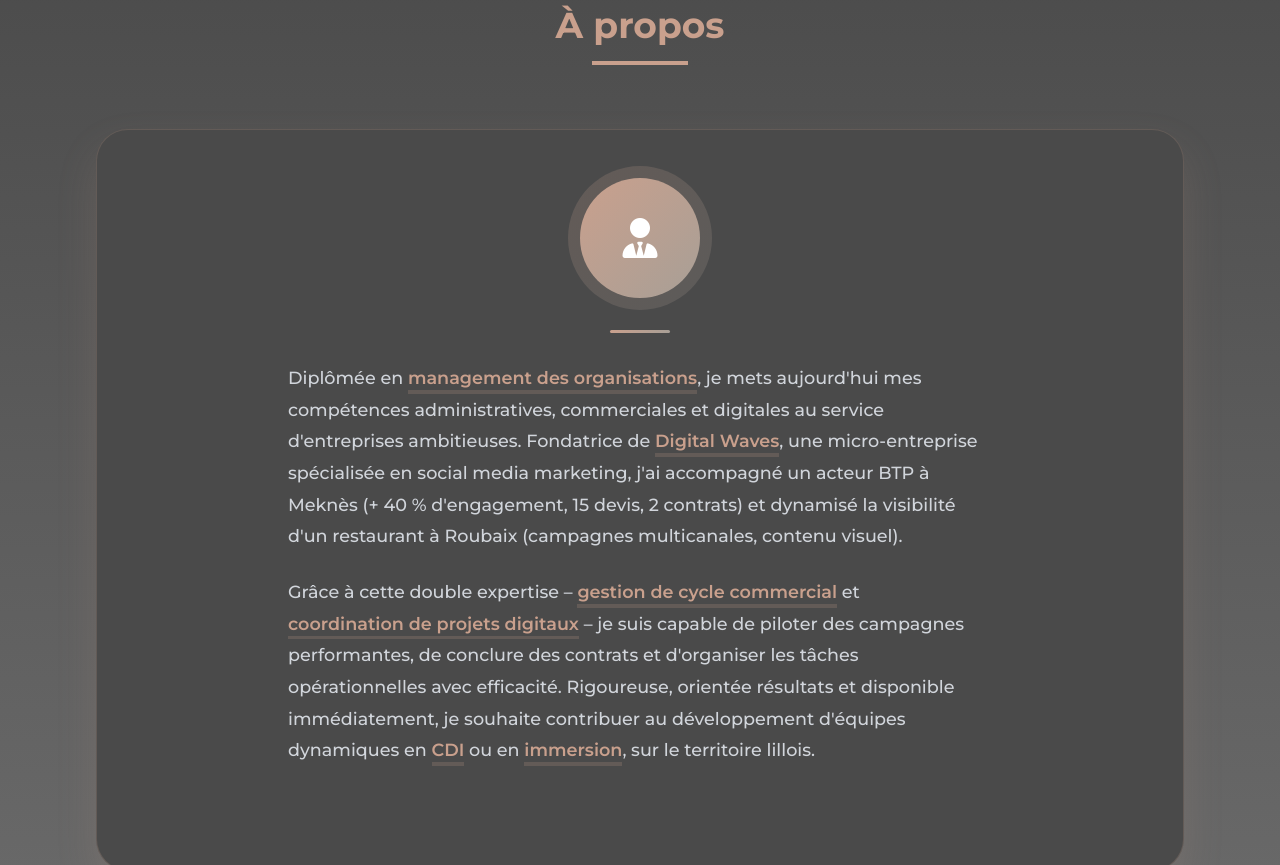
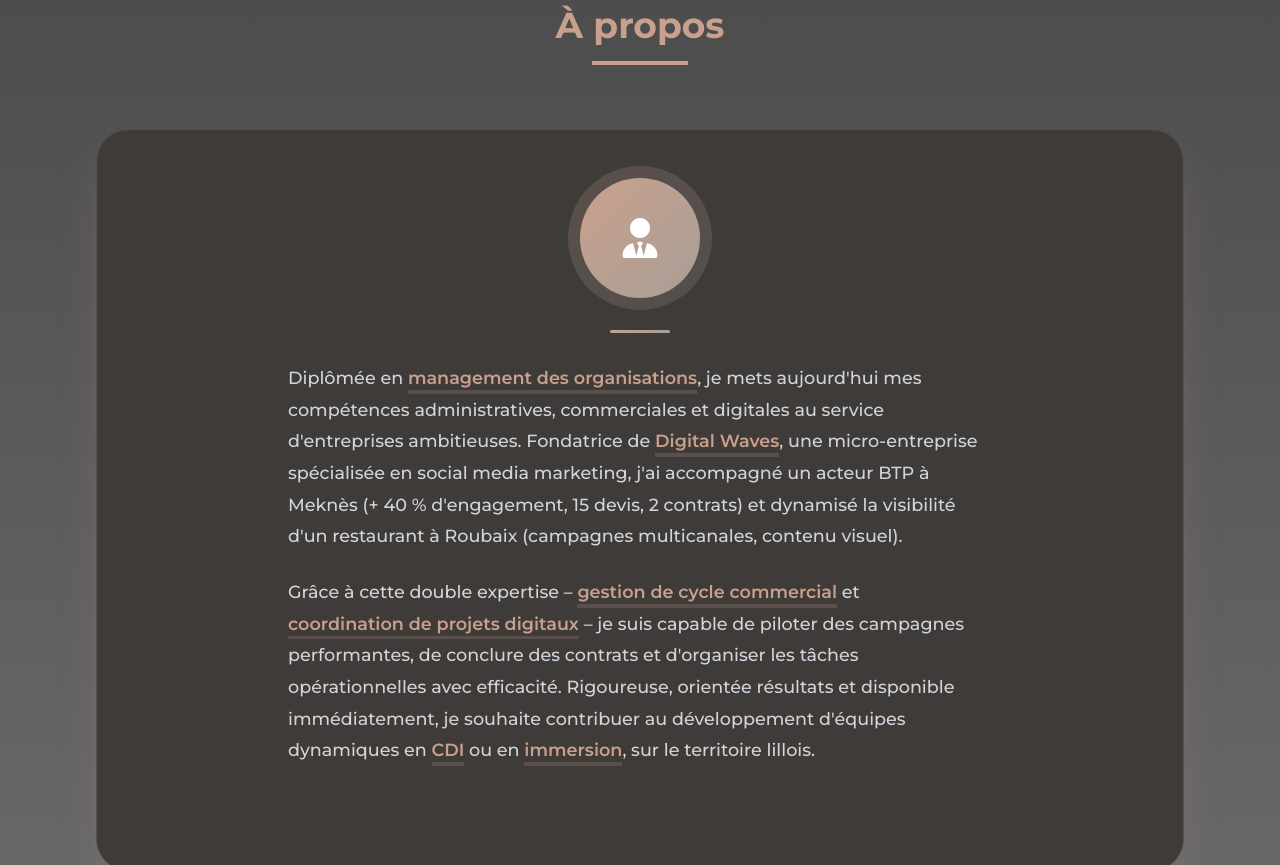
Before and after one commit to Emiliiia99/portfolio, a plain HTML site: page index.html in a window 1280 px wide. Shown: the part 900-1765 px from the top of the page. Drawn offline with nearby package versions, Linux system fonts and the light colour scheme.

Commit message:
Update index.html

```diff
--- a/index.html
+++ b/index.html
@@ -3,7 +3,7 @@
 <head>
     <meta charset="UTF-8">
     <meta name="viewport" content="width=device-width, initial-scale=1.0">
-    <title>Imane Zerouali – Assistante Administrative & Commerciale</title>
+    <title>Imane Zerouali – Consultante Commerciale & Digitale</title>
     <link rel="icon" type="image/png" sizes="32x32" href="logo.png">
     <link rel="icon" type="image/png" sizes="16x16" href="logo.png">
     <link rel="apple-touch-icon" sizes="180x180" href="apple-touch-icon.png">
@@ -1232,7 +1232,7 @@
             --accent-primary: #C9A08D;
             --accent-secondary: #A89F96;
             --nav-bg: #4A4A4A;
-            --card-bg: #4A4A4A;
+            --card-bg: #3E3B39;
             --border-color: rgba(201, 160, 141, 0.2);
             --shadow: rgba(201, 160, 141, 0.15);
         }
```
